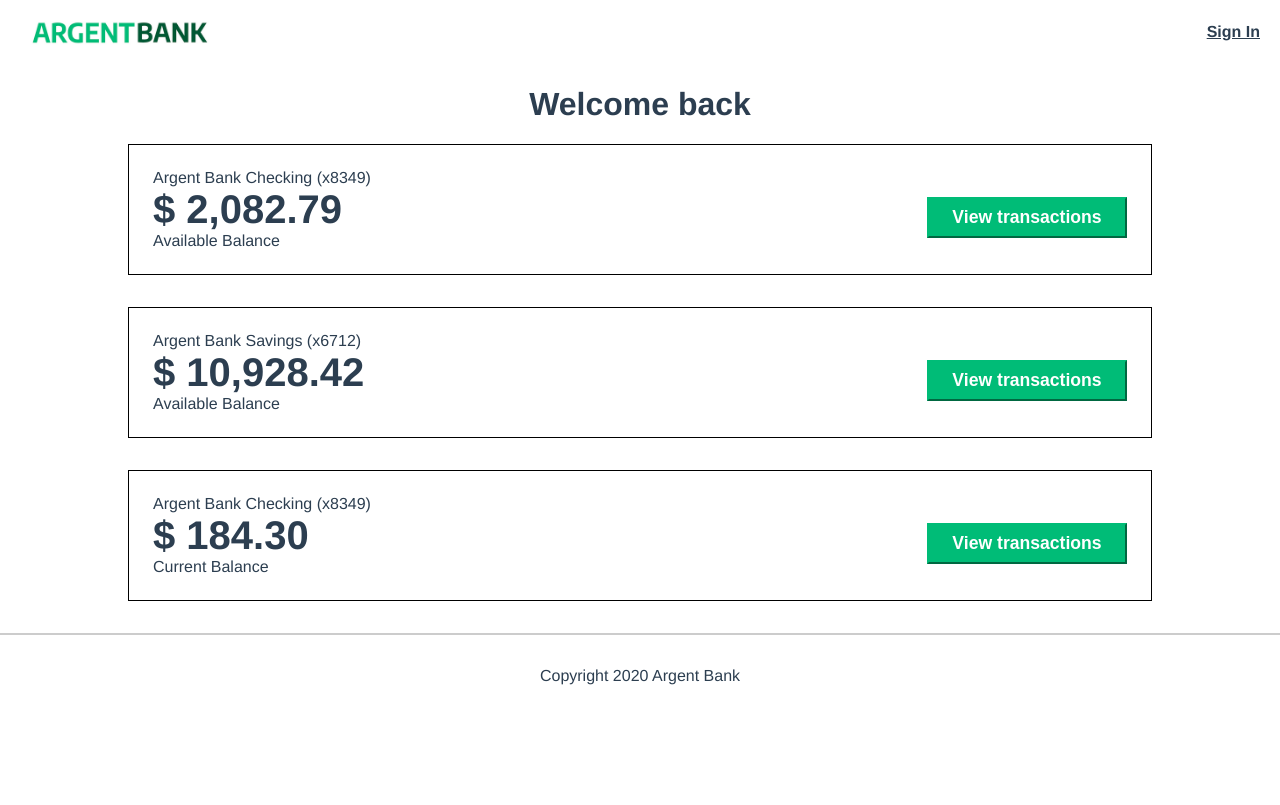
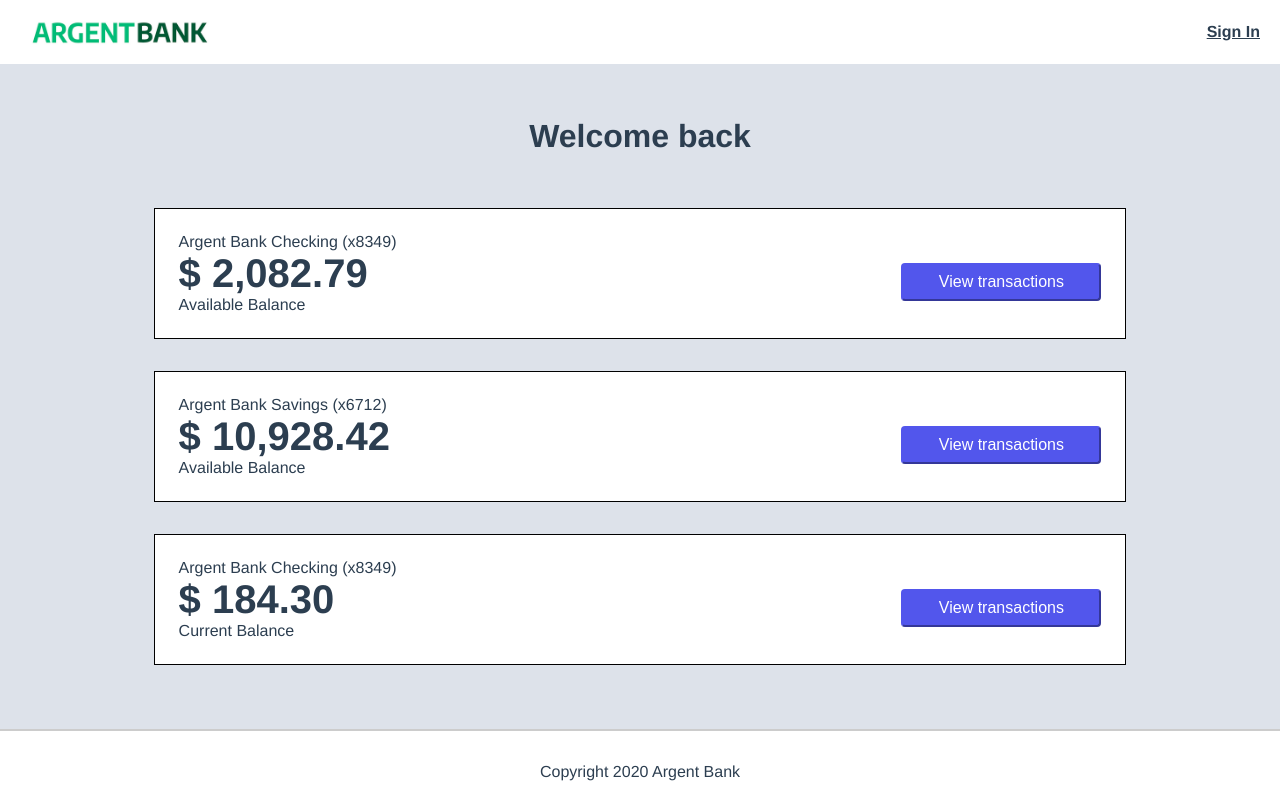
Before and after one commit to olafswan/OC_DAJR_P12-ArgentBank, a React (Vite) app: page /user in a window 1280 px wide. Built offline with nearby package versions, Linux system fonts and the light colour scheme.

Commit message:
styles added

```diff
--- a/src/styles/css/main.css
+++ b/src/styles/css/main.css
@@ -13,12 +13,22 @@ body {
   min-height: 100vh;
 }
 
+#root {
+  display: flex !important;
+  flex-direction: column;
+  min-height: 100vh;
+}
+
 .main {
   flex: 1;
 }
 
 .bg-dark {
   background-color: #12002b;
+}
+
+.bg-grey {
+  background-color: #dde2ea;
 }
 
 .sr-only {
@@ -207,12 +217,15 @@ body {
   justify-content: center;
   border-top: 2px solid #ccc;
   padding: 2rem 0 1.5rem;
+  margin-top: auto;
 }
 
 .footer-text {
   margin: 0;
   padding: 0;
 }
+
+/* -- USER PAGE --  */
 
 .account {
   display: flex;
@@ -227,6 +240,15 @@ body {
   box-sizing: border-box;
   text-align: left;
   margin-bottom: 2rem;
+}
+
+.account-history {
+  width: calc(100% + 4rem);
+  margin: -2rem;
+}
+
+.center {
+  text-align: center;
 }
 
 .account-amount {
@@ -251,6 +273,11 @@ body {
   flex: 1;
 }
 
+.account-content-wrapper-history {
+  justify-content: center;
+  align-items: end;
+}
+
 .edit-button {
   border-color: #00bc77;
   background-color: #00bc77;
@@ -268,12 +295,13 @@ body {
   display: block;
   width: 100%;
   padding: 8px;
-  font-size: 1.1rem;
-  font-weight: bold;
+  font-size: 1rem;
+  font-weight: normal;
   margin-top: 1rem;
-  border-color: #00bc77;
-  background-color: #00bc77;
+  border-color: #5256ec;
+  background-color: #5256ec;
   color: #fff;
+  border-radius: 0.25rem;
 }
 
 @media (min-width: 720px) {
@@ -337,3 +365,12 @@ body {
     margin-top: 2.5rem;
   }
 }
+
+/* -- USER PAGE --  */
+.dashboard {
+  padding: 2rem;
+  display: flex;
+  flex-direction: column;
+  align-content: space-between;
+  gap: 2rem;
+}
```
